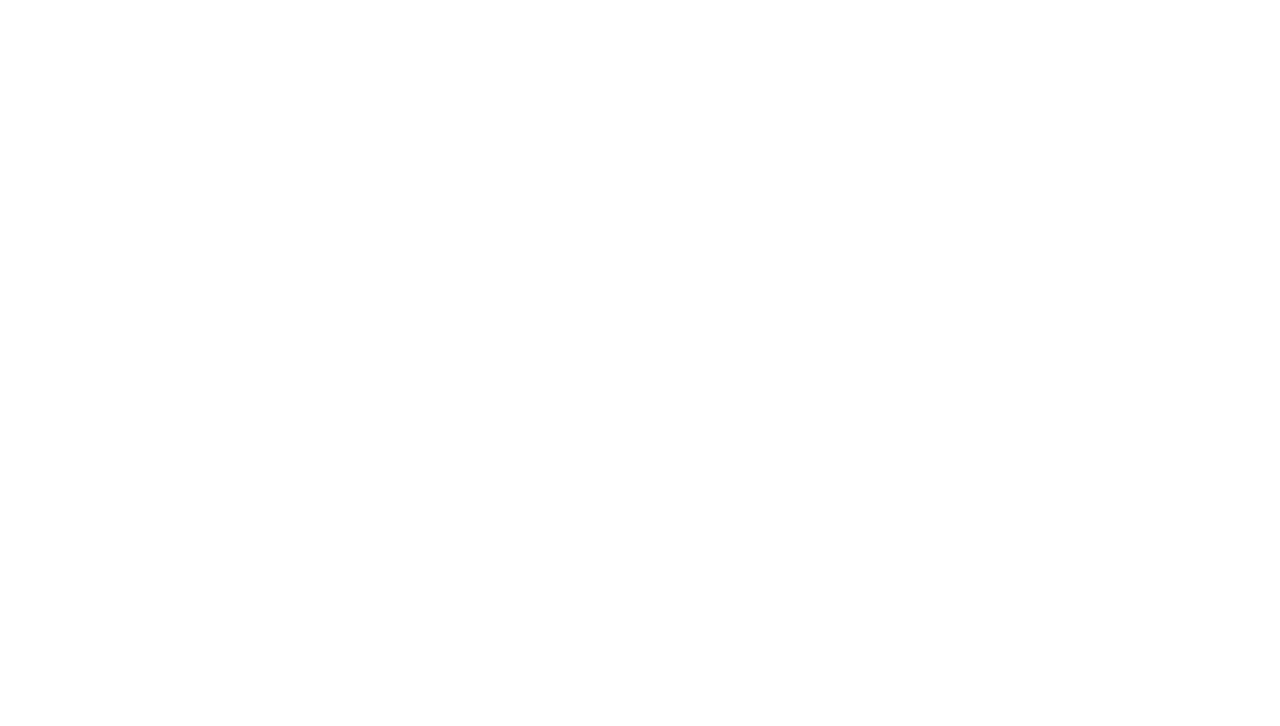
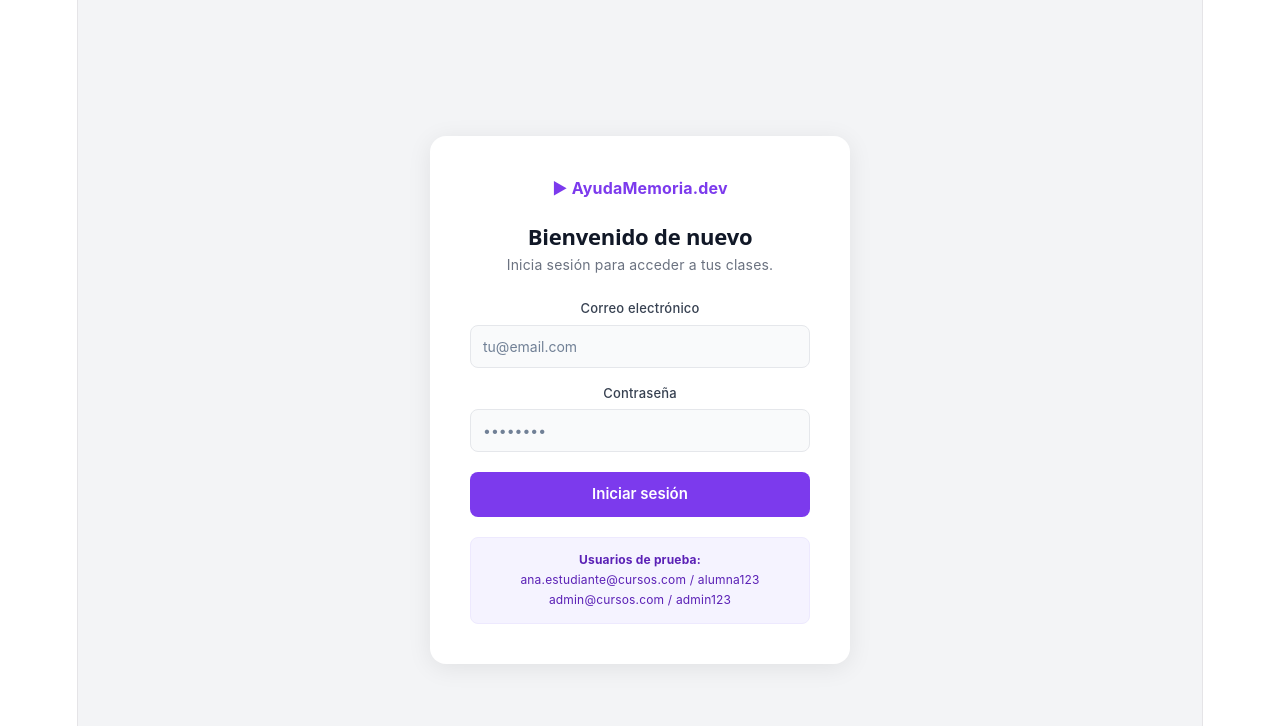
Before and after one commit to ingeniumjm/ProyectoAyudaMemoria, a React (Vite) app: page /login in a window 1280 px wide. Before the commit this address had no page. Shown: the top 726 px of the page. Built offline with nearby package versions, Linux system fonts and the light colour scheme.

Commit message:
login__v0.1a

```diff
--- a/index.html
+++ b/index.html
@@ -4,7 +4,8 @@
     <meta charset="UTF-8" />
     <link rel="icon" type="image/svg+xml" href="/favicon.svg" />
     <meta name="viewport" content="width=device-width, initial-scale=1.0" />
-    <title>proyecto-g32-guia</title>
+    <link rel="stylesheet" href="/src/index.css" />
+    <title>Ayuda Menoria</title>
   </head>
   <body>
     <div id="root"></div>
--- /dev/null
+++ b/src/data/usuarios.json
@@ -0,0 +1,23 @@
+[
+  {
+    "id": "user_001",
+    "email": "admin@cursos.com",
+    "password": "admin123",
+    "role": "admin",
+    "fullName": "Administrador General"
+  },
+  {
+    "id": "user_002",
+    "email": "luis.profesor@cursos.com",
+    "password": "profesor123",
+    "role": "teacher",
+    "fullName": "Luis Ramírez"
+  },
+  {
+    "id": "user_003",
+    "email": "ana.estudiante@cursos.com",
+    "password": "alumna123",
+    "role": "student",
+    "fullName": "Ana García"
+  }
+]
--- a/src/pages/Home.tsx
+++ b/src/pages/Home.tsx
@@ -1,6 +1,6 @@
 const Home = () => {
     return (
-        <div>Home</div>
+        <div>-----Home----</div>
     )
 }
 
--- /dev/null
+++ b/src/pages/LoginPage.tsx
@@ -0,0 +1,186 @@
+import { useState, useEffect } from 'react'
+import { useNavigate } from 'react-router-dom'
+import { useAuthStore } from '../store/authStore'
+
+const LoginPage = () => {
+  const navigate = useNavigate()
+  const { login, isAuthenticated, error } = useAuthStore()
+
+  const [email, setEmail]       = useState('')
+  const [password, setPassword] = useState('')
+  const [submitted, setSubmitted] = useState(false)
+
+  // Si ya hay sesión activa, redirige directo
+  useEffect(() => {
+    if (isAuthenticated) navigate('/', { replace: true })
+  }, [isAuthenticated, navigate])
+
+  const emailError = submitted && !email    ? 'Ingresa tu correo' : ''
+  const passError  = submitted && !password ? 'Ingresa tu contraseña' : ''
+
+  const handleSubmit = () => {
+    setSubmitted(true)
+    if (!email || !password) return
+    const ok = login(email, password)
+    if (ok) navigate('/')
+  }
+
+  return (
+    <div style={styles.page}>
+      <div style={styles.card}>
+
+        {/* Logo */}
+        <div style={styles.logo}>▶ AyudaMemoria.dev</div>
+
+        <h2 style={styles.title}>Bienvenido de nuevo</h2>
+        <p style={styles.sub}>Inicia sesión para acceder a tus clases.</p>
+
+        {/* Error de autenticación */}
+        {error && submitted && (
+          <div style={styles.alertError}>{error}</div>
+        )}
+
+        {/* Campo email */}
+        <div style={styles.field}>
+          <label style={styles.label}>Correo electrónico</label>
+          <input
+            style={{
+              ...styles.input,
+              borderColor: emailError ? '#ef4444' : '#e5e7eb',
+            }}
+            type="email"
+            placeholder="tu@email.com"
+            value={email}
+            onChange={(e) => setEmail(e.target.value)}
+            onKeyDown={(e) => e.key === 'Enter' && handleSubmit()}
+          />
+          {emailError && <span style={styles.fieldError}>{emailError}</span>}
+        </div>
+
+        {/* Campo password */}
+        <div style={styles.field}>
+          <label style={styles.label}>Contraseña</label>
+          <input
+            style={{
+              ...styles.input,
+              borderColor: passError ? '#ef4444' : '#e5e7eb',
+            }}
+            type="password"
+            placeholder="••••••••"
+            value={password}
+            onChange={(e) => setPassword(e.target.value)}
+            onKeyDown={(e) => e.key === 'Enter' && handleSubmit()}
+          />
+          {passError && <span style={styles.fieldError}>{passError}</span>}
+        </div>
+
+        {/* Botón */}
+        <button style={styles.btn} onClick={handleSubmit}>
+          Iniciar sesión
+        </button>
+
+        {/* Hint usuarios */}
+        <div style={styles.hint}>
+          <strong>Usuarios de prueba:</strong><br />
+          ana.estudiante@cursos.com / alumna123<br />
+          admin@cursos.com / admin123
+        </div>
+
+      </div>
+    </div>
+  )
+}
+
+// Estilos inline (sin dependencias extra)
+const styles: Record<string, React.CSSProperties> = {
+  page: {
+    minHeight: '100vh',
+    background: '#f3f4f6',
+    display: 'flex',
+    alignItems: 'center',
+    justifyContent: 'center',
+    fontFamily: 'Inter, system-ui, sans-serif',
+  },
+  card: {
+    background: 'white',
+    borderRadius: '16px',
+    padding: '40px',
+    width: '100%',
+    maxWidth: '420px',
+    boxShadow: '0 4px 24px rgba(0,0,0,0.08)',
+  },
+  logo: {
+    color: '#7c3aed',
+    fontWeight: 700,
+    fontSize: '16px',
+    marginBottom: '24px',
+  },
+  title: {
+    fontSize: '22px',
+    fontWeight: 700,
+    color: '#111827',
+    margin: '0 0 4px',
+  },
+  sub: {
+    fontSize: '14px',
+    color: '#6b7280',
+    margin: '0 0 24px',
+  },
+  alertError: {
+    background: '#fef2f2',
+    border: '1px solid #fecaca',
+    borderRadius: '8px',
+    padding: '10px 14px',
+    color: '#dc2626',
+    fontSize: '13px',
+    marginBottom: '16px',
+  },
+  field: {
+    display: 'flex',
+    flexDirection: 'column',
+    marginBottom: '16px',
+  },
+  label: {
+    fontSize: '13px',
+    fontWeight: 500,
+    color: '#374151',
+    marginBottom: '6px',
+  },
+  input: {
+    padding: '10px 12px',
+    borderRadius: '8px',
+    border: '1px solid #e5e7eb',
+    fontSize: '14px',
+    outline: 'none',
+    background: '#f9fafb',
+  },
+  fieldError: {
+    fontSize: '12px',
+    color: '#ef4444',
+    marginTop: '4px',
+  },
+  btn: {
+    width: '100%',
+    padding: '11px',
+    background: '#7c3aed',
+    color: 'white',
+    border: 'none',
+    borderRadius: '8px',
+    fontSize: '15px',
+    fontWeight: 600,
+    cursor: 'pointer',
+    marginTop: '4px',
+  },
+  hint: {
+    marginTop: '20px',
+    background: '#f5f3ff',
+    border: '1px solid #ede9fe',
+    borderRadius: '8px',
+    padding: '12px',
+    fontSize: '12px',
+    color: '#5b21b6',
+    lineHeight: 1.7,
+  },
+}
+
+export default LoginPage
--- a/src/router/AppRoutes.tsx
+++ b/src/router/AppRoutes.tsx
@@ -1,12 +1,29 @@
-import { Route, Routes } from 'react-router-dom'
+import React from 'react'
+import { Routes, Route, Navigate } from 'react-router-dom'
+import { useAuthStore } from '../store/authStore'
+import LoginPage from '../pages/LoginPage'
 import Home from '../pages/Home'
 
+const PrivateRoute = ({ children }: { children: React.ReactElement }) => {
+  const { isAuthenticated } = useAuthStore()
+  if (!isAuthenticated) return <Navigate to="/login" replace />
+  return children
+}
+
 const AppRoutes = () => {
-    return (
-        <Routes>
-            <Route path='/' element={<Home />} />
-        </Routes>
-    )
+  return (
+    <Routes>
+      <Route path="/login" element={<LoginPage />} />
+      <Route
+        path="/"
+        element={
+          <PrivateRoute>
+            <Home />
+          </PrivateRoute>
+        }
+      />
+    </Routes>
+  )
 }
 
 export default AppRoutes
--- /dev/null
+++ b/src/store/authStore.ts
@@ -0,0 +1,60 @@
+import { create } from 'zustand'
+import usuariosRaw from '../data/usuarios.json'
+
+// Tipo del usuario
+interface User {
+  id: string
+  email: string
+  password: string
+  role: string
+  fullName: string
+}
+
+const usuarios = usuariosRaw as User[]
+const STORAGE_KEY = 'ayudamemoria_session'
+
+// Leer sesión guardada al recargar la página
+function loadSession(): User | null {
+  try {
+    const raw = localStorage.getItem(STORAGE_KEY)
+    return raw ? JSON.parse(raw) : null
+  } catch {
+    return null
+  }
+}
+
+interface AuthState {
+  user: User | null
+  isAuthenticated: boolean
+  error: string | null
+  login: (email: string, password: string) => boolean
+  logout: () => void
+}
+
+export const useAuthStore = create<AuthState>((set) => ({
+  user: loadSession(),
+  isAuthenticated: loadSession() !== null,
+  error: null,
+
+  login: (email, password) => {
+    const found = usuarios.find((u) => u.email === email)
+
+    if (!found) {
+      set({ error: 'No existe un usuario con ese correo.' })
+      return false
+    }
+    if (found.password !== password) {
+      set({ error: 'Contraseña incorrecta.' })
+      return false
+    }
+
+    localStorage.setItem(STORAGE_KEY, JSON.stringify(found))
+    set({ user: found, isAuthenticated: true, error: null })
+    return true
+  },
+
+  logout: () => {
+    localStorage.removeItem(STORAGE_KEY)
+    set({ user: null, isAuthenticated: false, error: null })
+  },
+}))
```
Also changed, not shown: src/App.tsx (+4 -4 lines), src/router/AppRouters.tsx (deleted), src/router/routes.ts (deleted), 1 other file (tests, documents, lock files or other folders).
